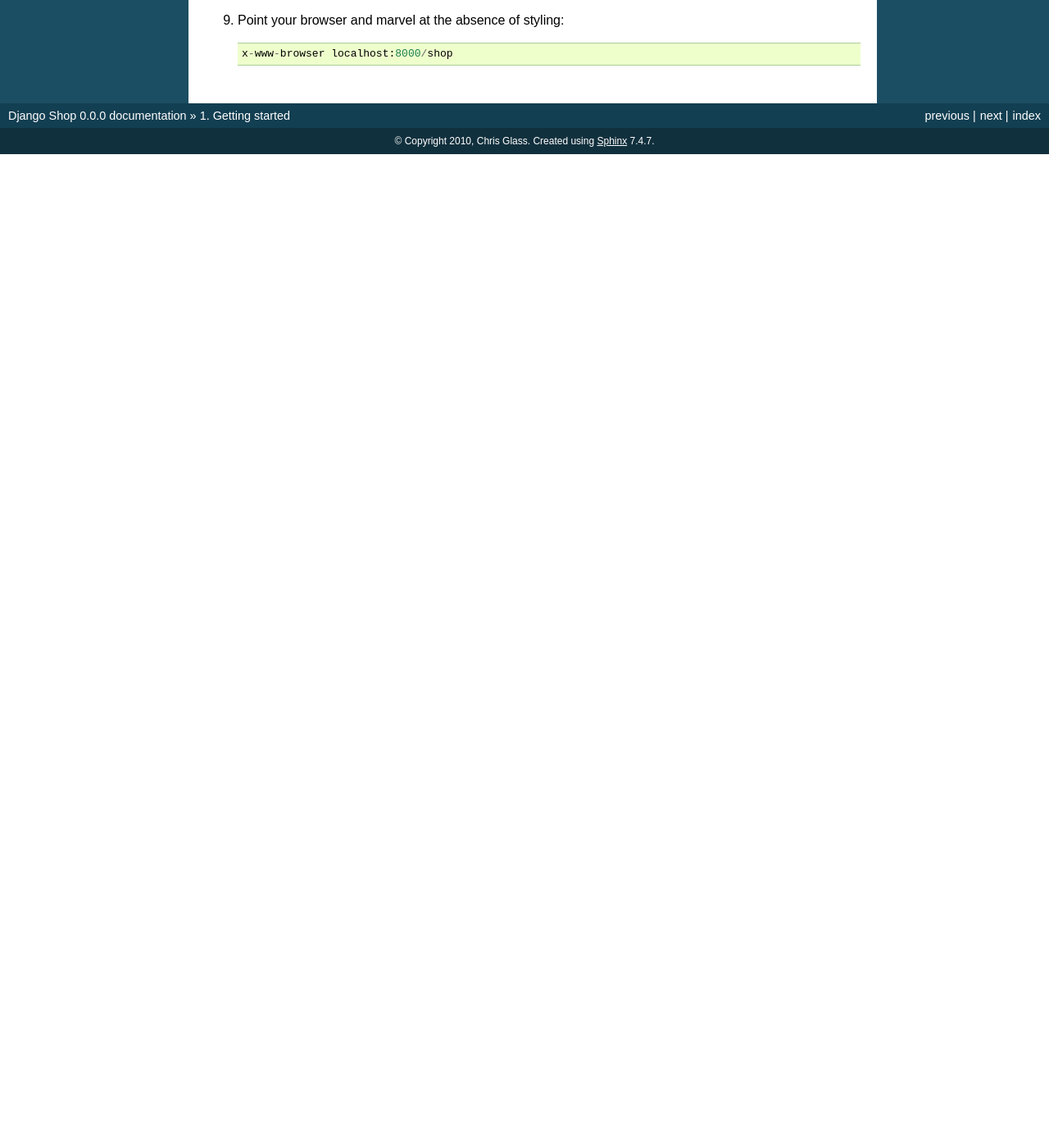
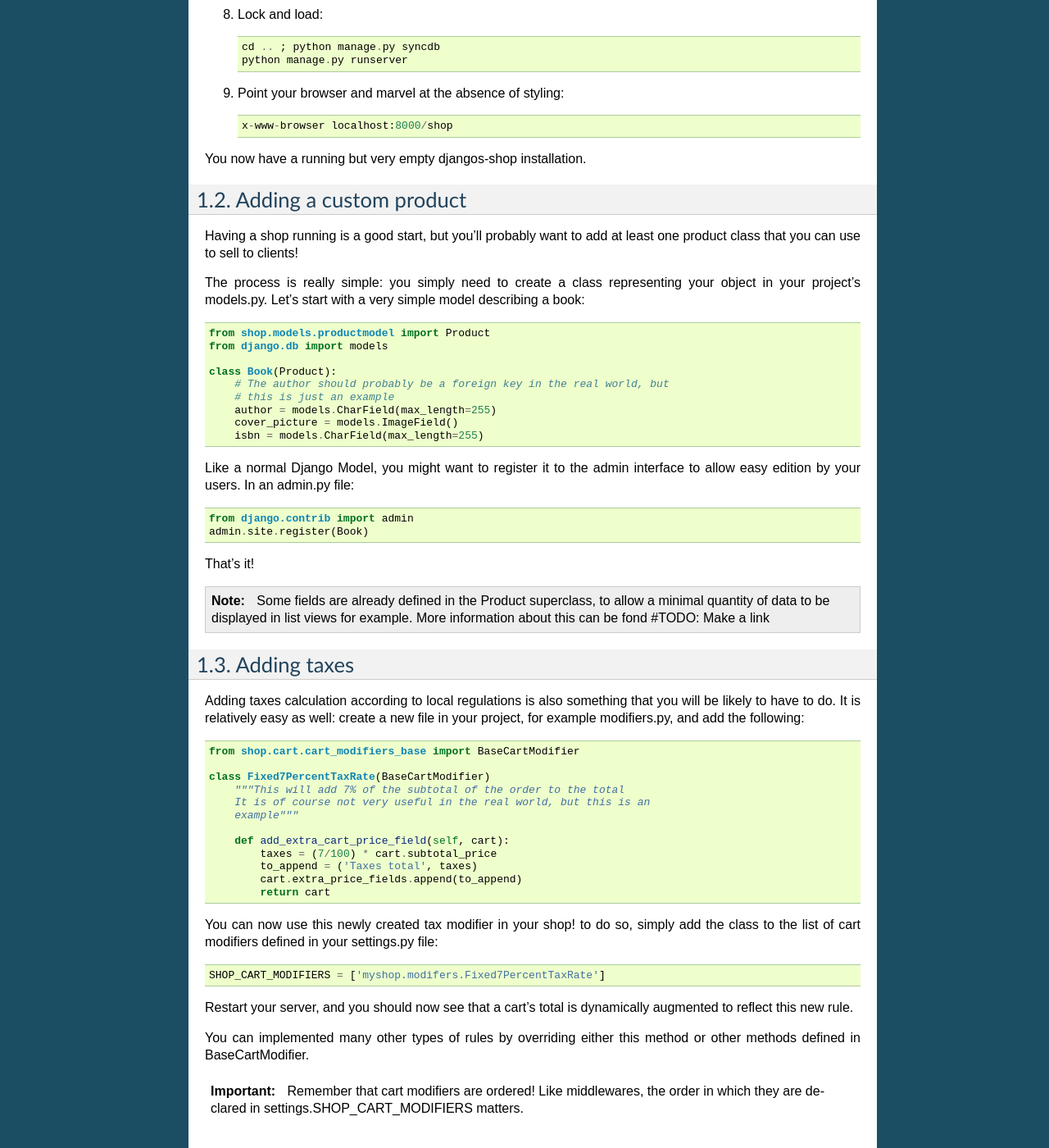
Before and after one commit to ShanWangdev1/django-shop, a Sphinx documentation site: the page built from docs/getting-started.rst, in a window 1280 px wide and 1400 px high, scrolled down 1627 px. Shown: the whole window at 82% size. Built offline with Sphinx 7.4.7, drawn with Linux system fonts in a browser that asks for light colours; before the commit the page ends 1815 px from its top, so only the background shows below that; some of the changed text lies outside the part shown.

Commit message:
Updated docs

```diff
--- a/docs/getting-started.rst
+++ b/docs/getting-started.rst
@@ -1,6 +1,9 @@
 ================
 Getting started
 ================
+
+Installation
+=============
 
 Here's the 1 minute guide to getting started with django SHOP and Django 1.2.x.
 Instructions for Django 1.3 will follow, but basically it means you don't need
@@ -11,7 +14,7 @@ django-cbv if you're using 1.3.
 	django-admin startproject example
 	cd example; django-admin startapp myshop
 
-2. You'll want to virtualenv your world, just in case::
+2. You'll want to use virtualenv::
 
 	virtualenv . ; source bin/activate
 	pip install django-cbv
@@ -64,11 +67,12 @@ django-cbv if you're using 1.3.
 	    'django.contrib.admin',
 	    # Uncomment the next line to enable admin documentation:
 	    'django.contrib.admindocs',
+	    'polymorphic', # We need polymorphic installed for the shop
 	    'shop', # The django SHOP application
 	    'myshop', # the project we just created
 	]
 
-7. Make the example/urls.py contain the following::
+7. Make the urls.py contain the following::
 
 	from shop import urls as shop_urls # <-- Add this at the top
 
@@ -82,6 +86,7 @@ django-cbv if you're using 1.3.
 	    # Uncomment the next line to enable the admin:
 	    (r'^admin/', include(admin.site.urls)),
 	    (r'^shop/', include(shop_urls)), # <-- That's the important bit
+	    # You can obviously mount this somewhere else
 	)
 
 7. Most of the stuff you'll have to do is styling and templates work, so go ahead
@@ -97,3 +102,73 @@ django-cbv if you're using 1.3.
 9. Point your browser and marvel at the absence of styling::
 
 	x-www-browser localhost:8000/shop
+
+You now have a running but very empty djangos-shop installation.
+
+Adding a custom product
+========================
+
+Having a shop running is a good start, but you'll probably want to add at least
+one product class that you can use to sell to clients!
+
+The process is really simple: you simply need to create a class representing
+your object in your project's models.py. Let's start with a very simple model
+describing a book::
+
+    from shop.models.productmodel import Product
+    from django.db import models
+
+    class Book(Product):
+        # The author should probably be a foreign key in the real world, but
+        # this is just an example
+        author = models.CharField(max_length=255)
+        cover_picture = models.ImageField()
+        isbn = models.CharField(max_length=255)
+
+
+Like a normal Django Model, you might want to register it to the admin interface
+to allow easy edition by your users. In an admin.py file::
+
+    from django.contrib import admin
+    admin.site.register(Book)
+
+That's it!
+
+.. note:: Some fields are already defined in the Product superclass, to allow a
+          minimal quantity of data to be displayed in list views for example.
+          More information about this can be fond #TODO: Make a link
+
+Adding taxes
+=============
+
+Adding taxes calculation according to local regulations is also something that
+you will be likely to have to do. It is relatively easy as well: create a new
+file in your project, for example modifiers.py, and add the following::
+
+    from shop.cart.cart_modifiers_base import BaseCartModifier
+
+    class Fixed7PercentTaxRate(BaseCartModifier)
+        """This will add 7% of the subtotal of the order to the total
+        It is of course not very useful in the real world, but this is an
+        example"""
+
+        def add_extra_cart_price_field(self, cart):
+            taxes = (7/100) * cart.subtotal_price
+            to_append = ('Taxes total', taxes)
+            cart.extra_price_fields.append(to_append)
+            return cart
+
+You can now use this newly created tax modifier in your shop! to do so, simply
+add the class to the list of cart modifiers defined in your settings.py file::
+
+    SHOP_CART_MODIFIERS = ['myshop.modifers.Fixed7PercentTaxRate']
+
+Restart your server, and you should now see that a cart's total is dynamically
+augmented to reflect this new rule.
+
+You can implemented many other types of rules by overriding either this method
+or other methods defined in BaseCartModifier.
+
+.. important:: Remember that cart modifiers are ordered! Like middlewares, the
+               order in which they are declared in settings.SHOP_CART_MODIFIERS
+               matters.
```
Also changed, not shown: docs/howto/how-to-product.rst (+4 -11 lines).
